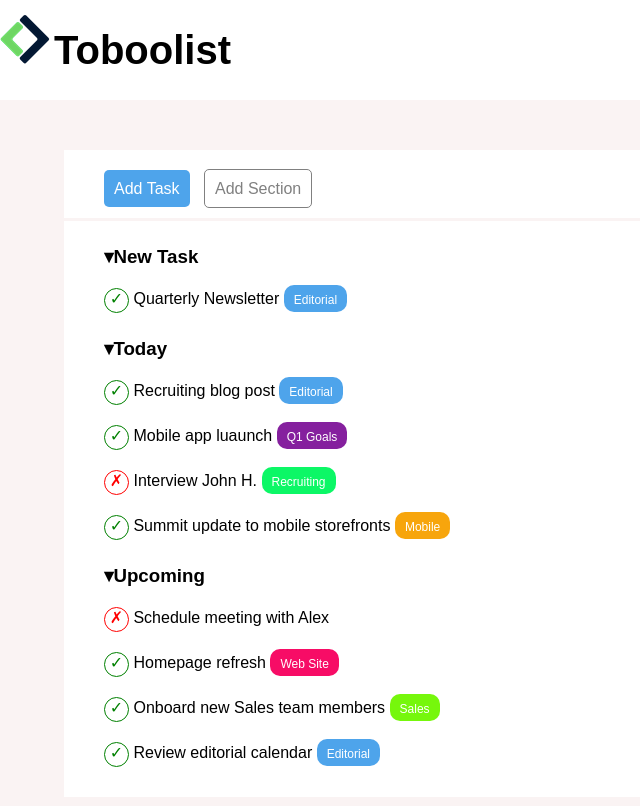
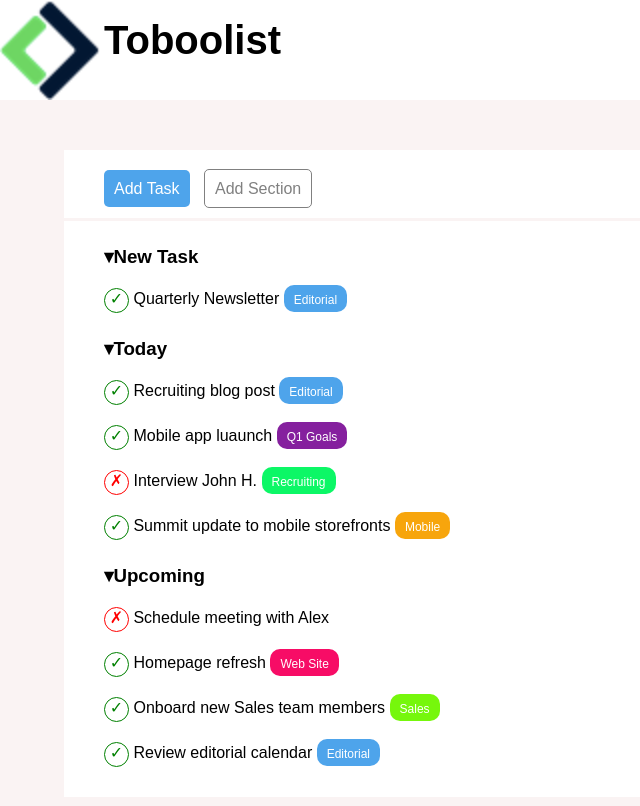
Before and after one commit to paoloferrari97/html-css-toboolist, a plain HTML site: page index.html in a window 1280 px wide. Shown: the whole page, without its empty margins (0-640 px from the left). Drawn offline with Linux system fonts and the light colour scheme.

Commit message:
Sistemo logo centrato e commenti vari

```diff
--- a/css/style.css
+++ b/css/style.css
@@ -22,22 +22,21 @@ body{
 header{
     background-color: white;
     height: 100px;
+}
+.logo{
+    height: 100px;
     line-height: 100px;
     vertical-align: middle;
 }
-.inlineblock{
-    display: inline-block;
-}
-.titolo{
-    /* line-height: 50px; */
-    /* height:50px; */
-    /* vertical-align: middle; */
+.logo_text{
+    font-size: 40px;
     font-family: Arial, Helvetica, sans-serif;
-    font-size: 40px;
+    font-weight: 750;
 }
 /* /header */
 
 /* main */
+
 main{
     background-color: white;
     margin: auto;
@@ -48,6 +47,8 @@ main{
     padding-bottom: 30px;
     font-family: Arial, Helvetica, sans-serif;
 }
+
+/* due bottoni in alto */
 #addtask{
     margin-right: 10px;
     padding: 10px;
@@ -65,12 +66,18 @@ main{
     padding-bottom: 20px;
     border-bottom: 3px solid rgb(250, 243, 243);
 }
+/* /due bottoni in alto */
+
+/* padding e freccetta in giù */
 .pt2{
     padding-top: 25px;
 }
 h3::before{
     content: "\0025BE";
 }
+/* /padding e freccetta in giù */
+
+/* check e cross cerchiate */
 .cerchiov{
     border: 1px solid green;
     color: green;
@@ -95,6 +102,9 @@ h3::before{
 .cerchiox::before{
     content: "\2717";
 }
+/* /check e cross cerchiate */
+
+/* margin e padding dei div nel main */
 main>div>div{
     margin-top: 20px;
     font-weight: 530;
@@ -102,8 +112,9 @@ main>div>div{
 main>div{
     padding-left: 40px;
 }
+/* /margin e padding dei div nel main */
 
-/* bottoni */
+/* bottoni vari colorati*/
 .editorial{
     background-color: rgb(78, 164, 235);
     padding-top: 5px;
@@ -182,6 +193,6 @@ main>div{
     content: "Sales";
     font-size: 12px;
 }
-/* /bottoni */
+/* /bottoni vari colorati*/
 
 /* /main */
--- a/index.html
+++ b/index.html
@@ -11,8 +11,11 @@
 
     <!-- header -->
     <header>
-        <img src="./img/Logo.png" alt="logo di Boolean">
-        <div class="inlineblock titolo"><strong>Toboolist</strong></div>
+        <div>
+            <img class="logo" src="./img/Logo.png" alt="logo di Boolean">
+            <!-- <div class="inlineblock titolo"><strong>Toboolist</strong></div> -->
+            <span class="logo_text">Toboolist</span>
+        </div>
     </header>
     <!-- /header -->
 
```
